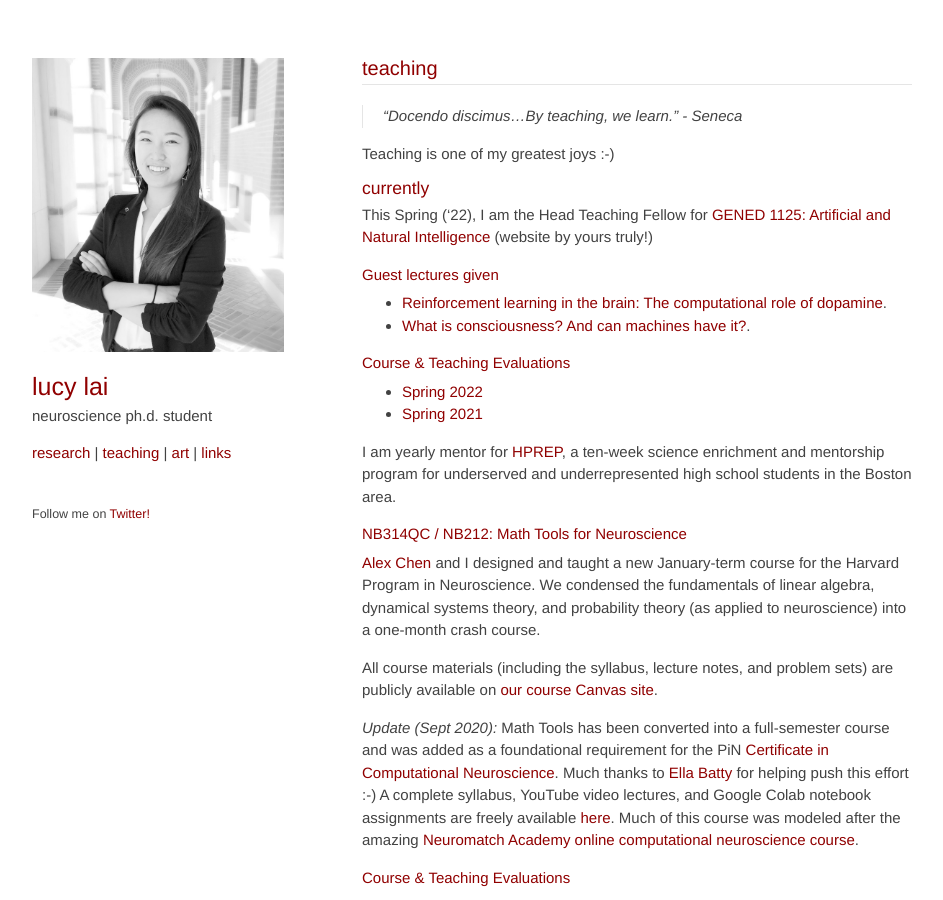
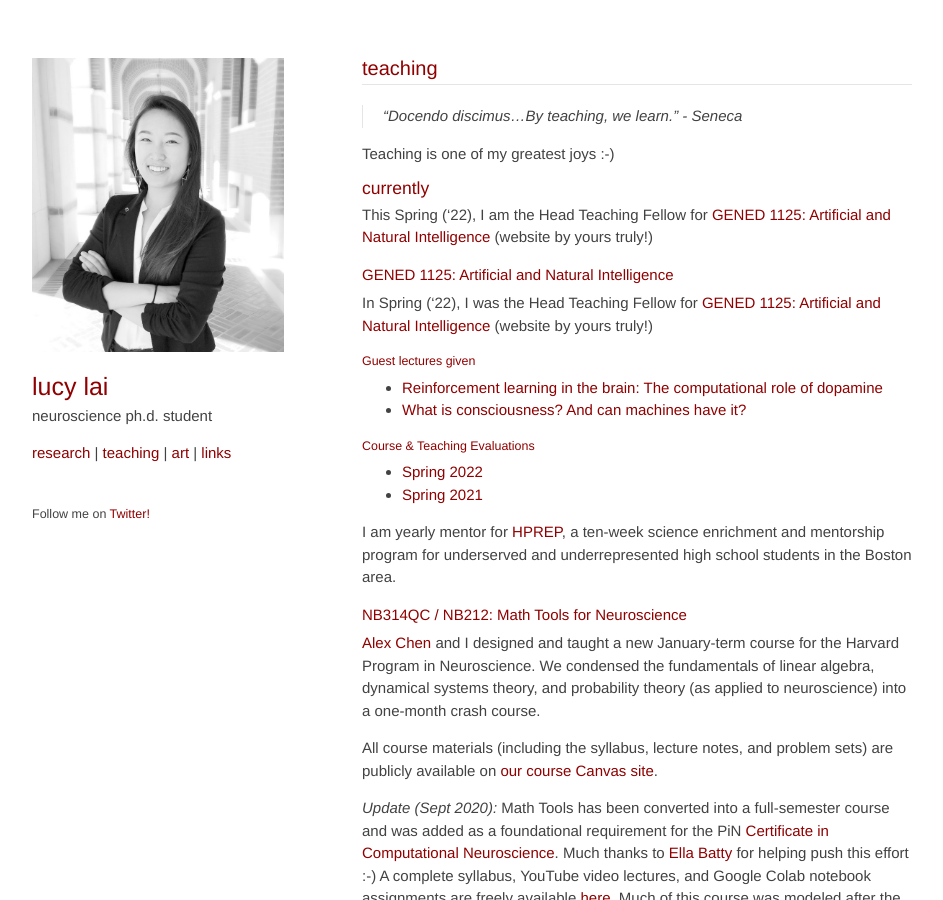
Before and after one commit to lucylai96/lucylai96.github.io, a Jekyll site: the page built from teaching.md, in a window 1280 px wide and 900 px high. Shown: the whole window, without its empty margins (168-1111 px from the left). Built offline with Jekyll 4.4.1, drawn with Linux system fonts in a browser that asks for light colours; our own code applies the rules of GitHub Pages for plain Markdown files.

Commit message:
Update teaching.md

```diff
--- a/teaching.md
+++ b/teaching.md
@@ -8,11 +8,14 @@ Teaching is one of my greatest joys :-)
 ### currently
 This Spring ('22), I am the Head Teaching Fellow for [GENED 1125: Artificial and Natural Intelligence](https://gened1125.github.io/spring2022/){:target="_blank"} (website by yours truly!)
 
-#### Guest lectures given
-* [Reinforcement learning in the brain: The computational role of dopamine](https://www.youtube.com/watch?v=qIjEKWftu0A&ab_channel=LucyLai){:target="_blank"}.
-* [What is consciousness? And can machines have it?](https://www.youtube.com/watch?v=kle1uBIW8dM&ab_channel=LucyLai){:target="_blank"}.
+#### [GENED 1125: Artificial and Natural Intelligence](https://gened1125.github.io/spring2022/){:target="_blank"}
+In Spring ('22), I was the Head Teaching Fellow for [GENED 1125: Artificial and Natural Intelligence](https://gened1125.github.io/spring2022/){:target="_blank"} (website by yours truly!)
 
-#### Course & Teaching Evaluations
+##### Guest lectures given
+* [Reinforcement learning in the brain: The computational role of dopamine](https://www.youtube.com/watch?v=qIjEKWftu0A&ab_channel=LucyLai){:target="_blank"}
+* [What is consciousness? And can machines have it?](https://www.youtube.com/watch?v=kle1uBIW8dM&ab_channel=LucyLai){:target="_blank"}
+
+##### Course & Teaching Evaluations
 * [Spring 2022](./files/gened1125_s22.pdf){:target="_blank"}
 * [Spring 2021](./files/gened1125_s21.pdf){:target="_blank"}
 
```
